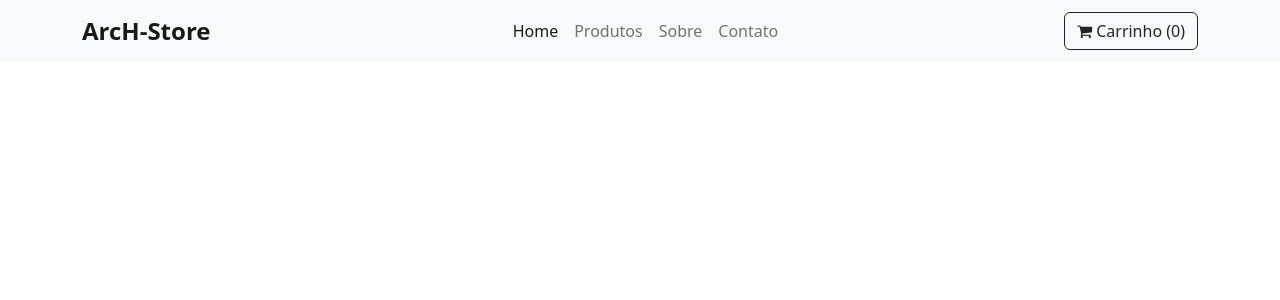
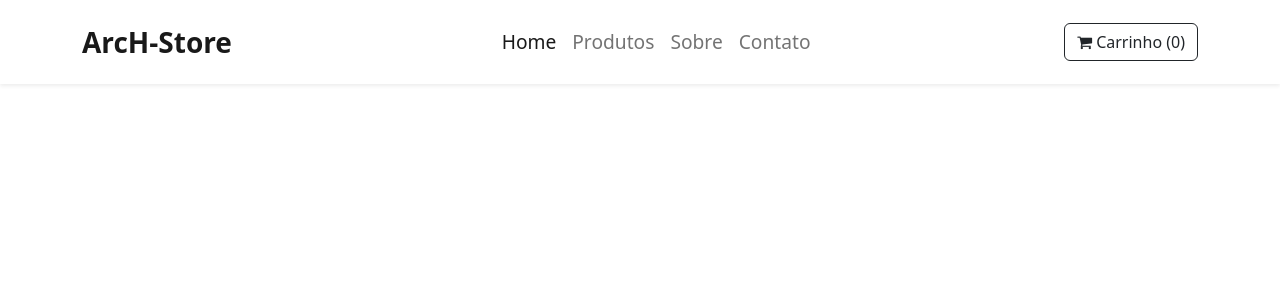
Before and after one commit to KarimeLinhares/E-Store, a React (Create React App) app: page / in a window 1280 px wide. Shown: the top 300 px of the page. Built offline with nearby package versions, Linux system fonts and the light colour scheme.

Commit message:
estilização navbar

```diff
--- a/src/App.css
+++ b/src/App.css
@@ -0,0 +1,4 @@
+/* Navbar */
+.navbar-nav a {
+  font-size: 1.2rem;
+}
--- a/src/components/Navbar.jsx
+++ b/src/components/Navbar.jsx
@@ -4,9 +4,9 @@ import React from 'react';
 const Navbar = () => {
   return (
     <div>
-      <nav class="navbar navbar-expand-lg bg-light">
+      <nav class="navbar navbar-expand-lg navbar-light bg-white py-3 shadow-sm">
         <div class="container">
-          <a class="navbar-brand fw-bold fs-4" href="#">ArcH-Store</a>
+          <a class="navbar-brand fw-bold fs-3" href="#">ArcH-Store</a>
 
           <button
             class="navbar-toggler"
```
